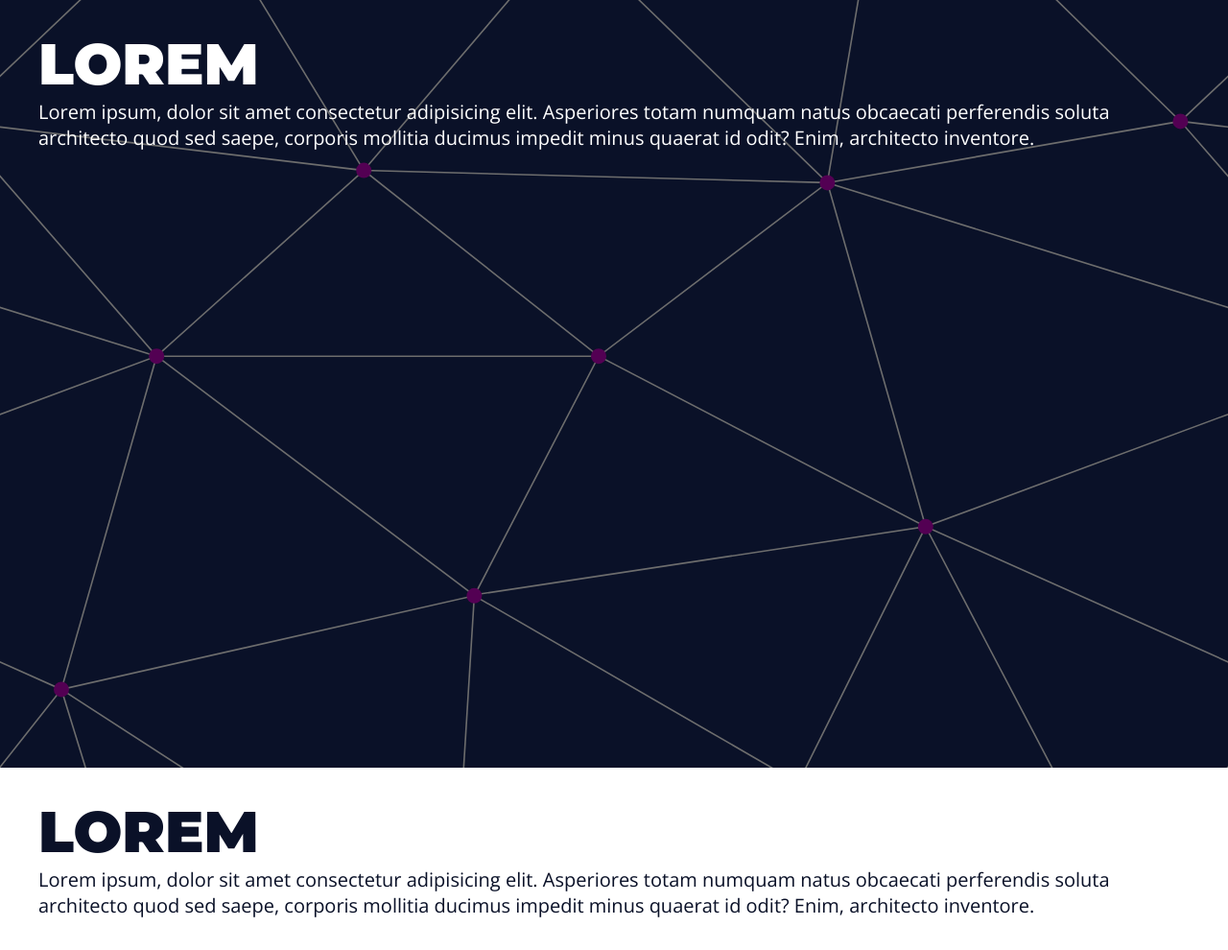
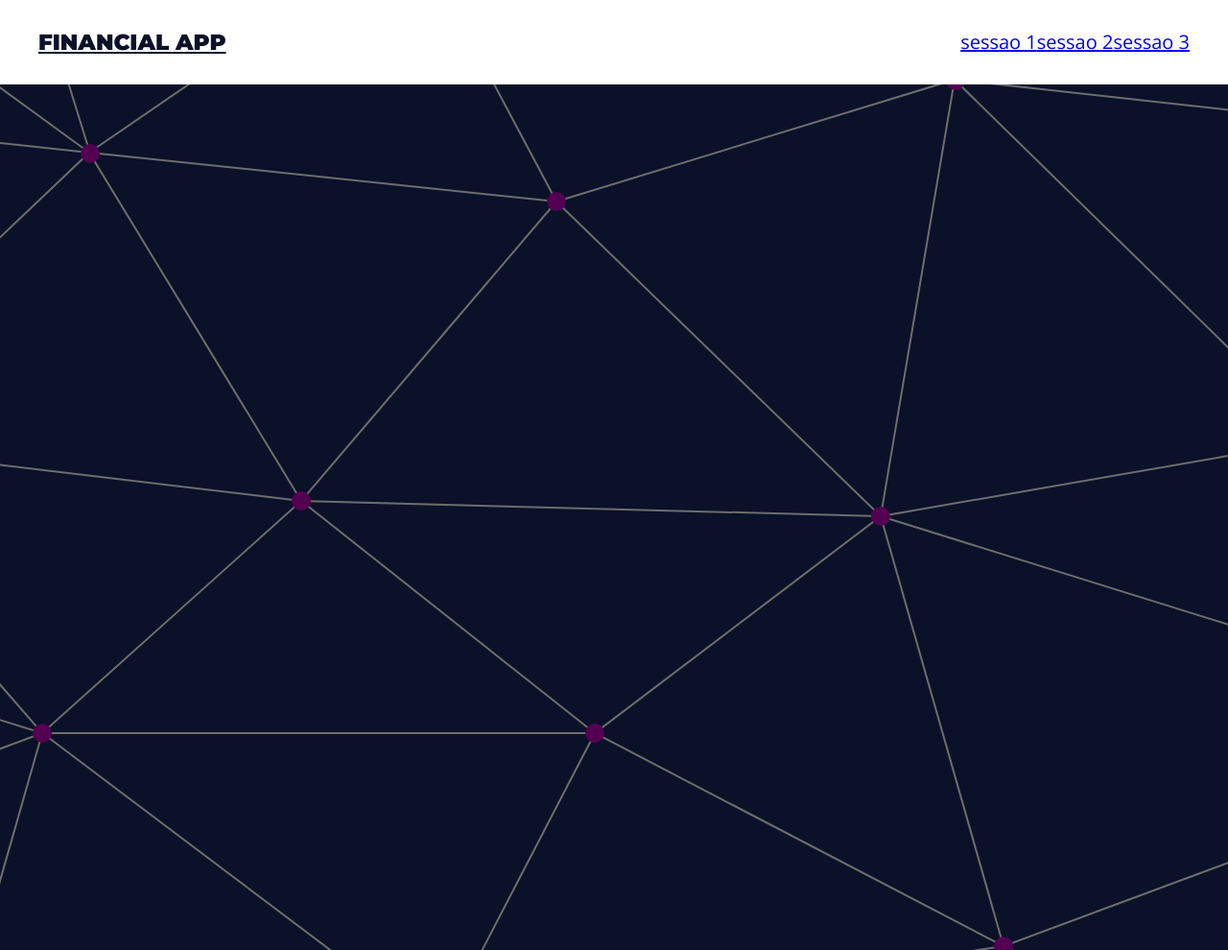
Before and after one commit to BrennoMartins/financial-landing-page, a plain HTML site: page index.html in a window 1280 px wide. Shown: the top 990 px of the page at 96% size. Drawn offline with nearby package versions, Linux system fonts and the light colour scheme.

Commit message:
developing menu bar

```diff
--- a/assets/css/styles.css
+++ b/assets/css/styles.css
@@ -73,3 +73,35 @@
   .section {
     min-height: 100vh;
   }
+
+  .menu{
+    background: var(--white-color);
+    position: fixed;
+    top: 0;
+    left: 0;
+    right: 0;
+    width: 100%;
+  }
+
+  .menu-content{
+    display: flex;
+    justify-content: space-between;
+  }
+
+  .menu h1{
+    font-size: 2.3rem;
+    color: var(--primary-color);
+  }
+
+  .menu h1 a{
+    color: inherit;
+  }
+
+  .menu ul{
+    list-style: none;
+    display: flex;
+  }
+
+  .menu ul li a{
+    display: block;
+  }
--- a/index.html
+++ b/index.html
@@ -12,23 +12,23 @@
     <link rel="stylesheet" href="assets/css/styles.css">
 </head>
 
-<body>
-    <section class="main-bg section">
-        <div class="main-content">
-            <h1>Lorem</h1>
-            <p>Lorem ipsum, dolor sit amet consectetur adipisicing elit. Asperiores totam numquam natus obcaecati
-                perferendis soluta architecto quod sed saepe, corporis mollitia ducimus impedit minus quaerat id odit?
-                Enim, architecto inventore.</p>
-        </div>
-    </section>
-    <section class="white-bg section">
-        <div class="main-content">
-            <h1>Lorem</h1>
-            <p>Lorem ipsum, dolor sit amet consectetur adipisicing elit. Asperiores totam numquam natus obcaecati
-                perferendis soluta architecto quod sed saepe, corporis mollitia ducimus impedit minus quaerat id odit?
-                Enim, architecto inventore.</p>
-        </div>
-    </section>
+<body class="main-bg">
+    <aside class="menu">
+        <section class="main-content menu-content">
+            <h1><a href="#">FINANCIAL APP</a></h1>
+            <nav>
+                <ul>
+                    <li><a href="#">sessao 1</a></li>
+                    <li><a href="#">sessao 2</a></li>
+                    <li><a href="#">sessao 3</a></li>
+                </ul>
+            </nav>
+        </section>
+    </aside>
+
+    <section class="section"></section>
+    <section class="section"></section>
+
 </body>
 
 </html>
```
